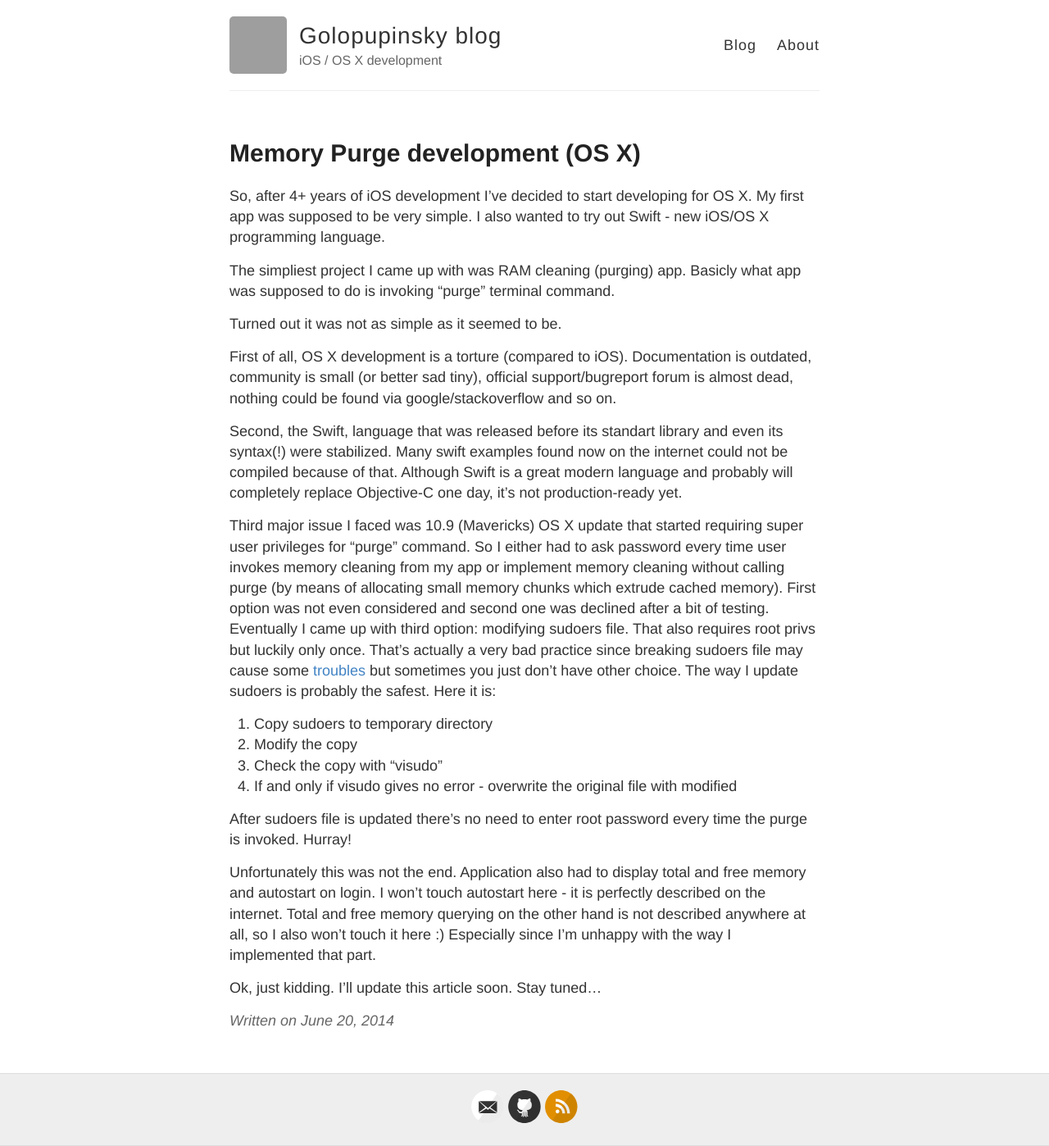
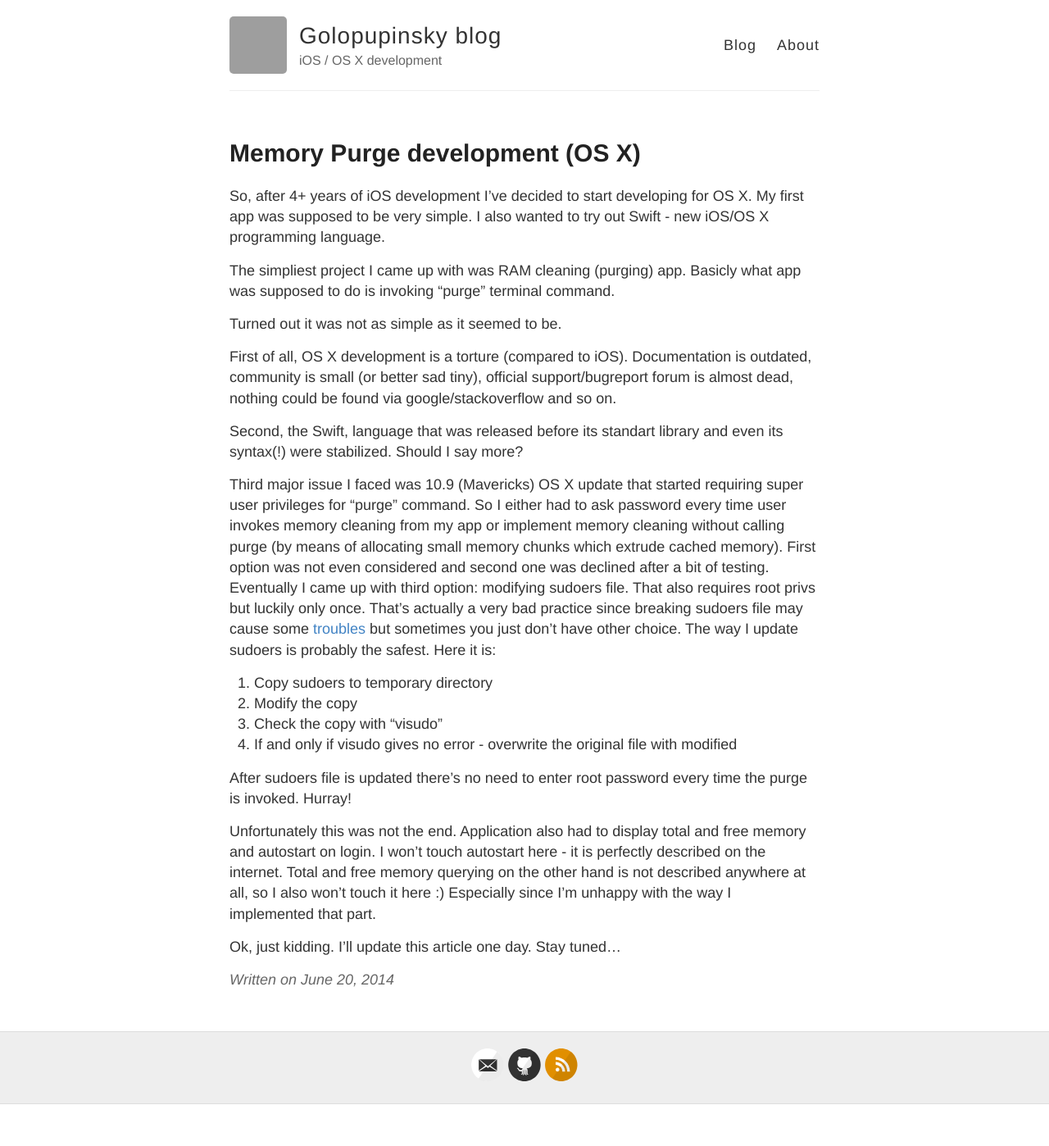
Before and after one commit to golopupinsky/golopupinsky.github.io, a Jekyll site: the page built from _posts/2014-6-20-Memory-Purge.md, in a window 1280 px wide. Shown: the whole page at 82% size. Built offline with Jekyll 4.4.1, drawn with Linux system fonts in a browser that asks for light colours; after the commit the page ends 1347 px from its top, so only the background shows below that; grey boxes are pictures that could not be loaded.

Commit message:
Memory Purge article fixes

```diff
--- a/_posts/2014-6-20-Memory-Purge.md
+++ b/_posts/2014-6-20-Memory-Purge.md
@@ -12,7 +12,7 @@
 First of all, OS X development is a torture (compared to iOS).
 Documentation is outdated, community is small (or better sad tiny), official support/bugreport forum is almost dead, nothing could be found via google/stackoverflow and so on.
 
-Second, the Swift, language that was released before its standart library and even its syntax(!) were stabilized. Many swift examples found now on the internet could not be compiled because of that. Although Swift is a great modern language and probably will completely replace Objective-C one day, it's not production-ready yet.
+Second, the Swift, language that was released before its standart library and even its syntax(!) were stabilized. Should I say more?
 
 Third major issue I faced was 10.9 (Mavericks) OS X update that started requiring super user privileges for "purge" command. So I either had to ask password every time user invokes memory cleaning from my app or implement memory cleaning without calling purge (by means of allocating small memory chunks which extrude cached memory).
 First option was not even considered and second one was declined after a bit of testing. Eventually I came up with third option: modifying sudoers file. That also requires root privs but luckily only once.
@@ -32,4 +32,4 @@
 Total and free memory querying on the other hand is not described anywhere at all, so I also won't touch it here :)
 Especially since I'm unhappy with the way I implemented that part.
 
-Ok, just kidding. I'll update this article soon. Stay tuned...
+Ok, just kidding. I'll update this article one day. Stay tuned...
```
